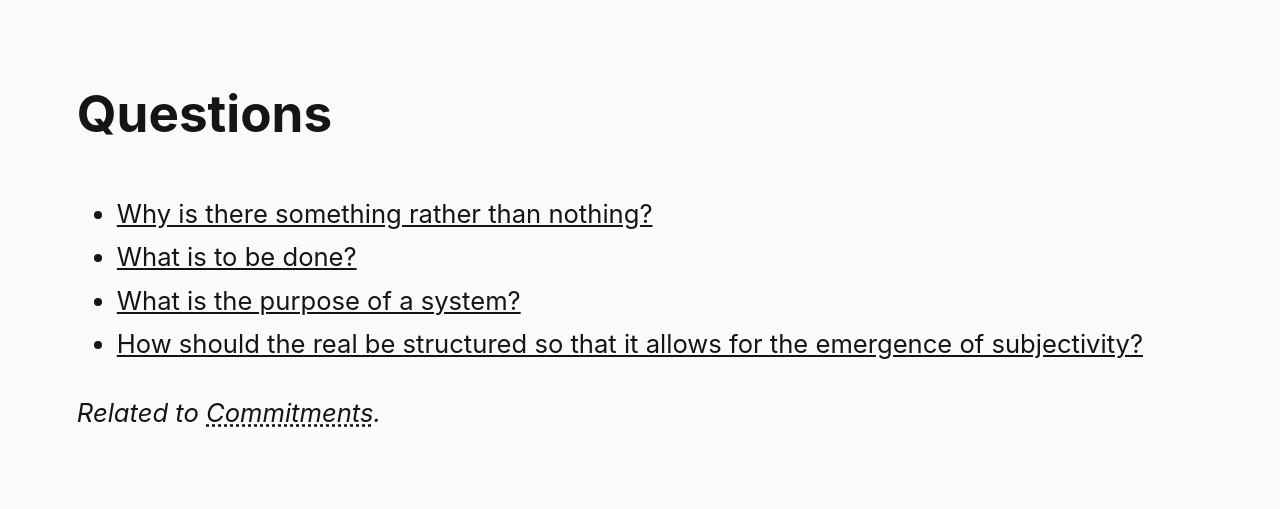
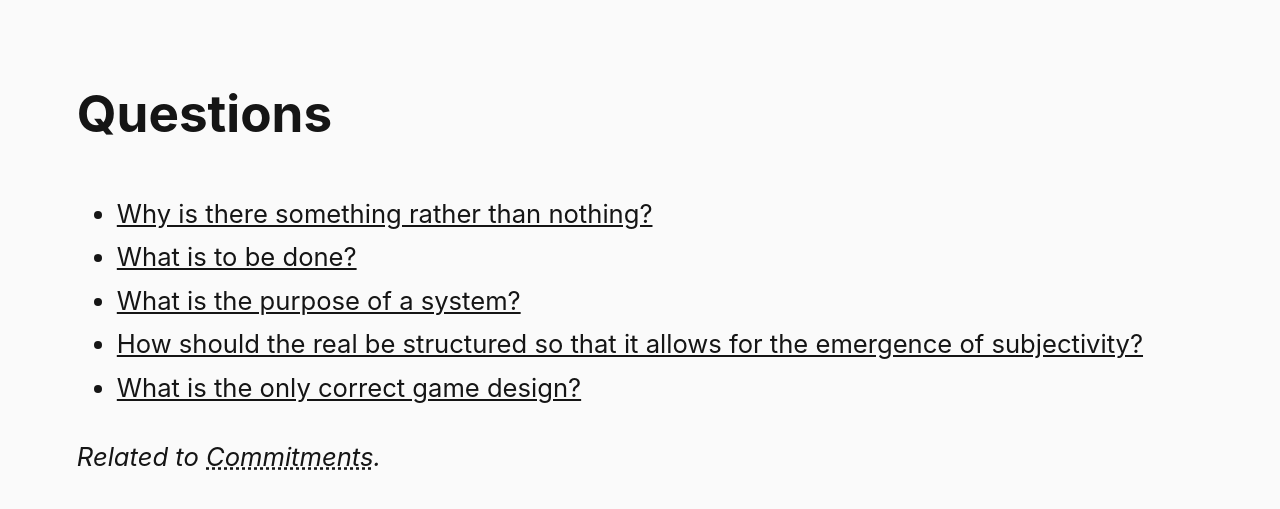
Before and after one commit to steinea/fyi, a Jekyll site: the page built from pages/questions.md, in a window 1280 px wide. Shown: the top 509 px of the page. Built offline with Jekyll 4.4.1, drawn with Linux system fonts in a browser that asks for light colours.

Commit message:
Add question, update date format

```diff
--- a/pages/questions.md
+++ b/pages/questions.md
@@ -4,9 +4,10 @@ title: Questions
 permalink: /questions/
 ---
 
-* [Why is there something rather than nothing?](https://archive.org/details/philosophicalwor00leibuoft/page/212/mode/2up?view=theater&q=209 "Leibniz, 1714")
-* [What is to be done?](https://www.marxists.org/archive/lenin/works/1901/witbd/ "Lenin, 1902")
-* [What is the purpose of a system?](https://en.wikipedia.org/wiki/The_purpose_of_a_system_is_what_it_does "Beer, 2002")
-* [How should the real be structured so that it allows for the emergence of subjectivity?](https://books.google.ca/books?id=XxYQCoaEU7AC "Zizek, 2012")
+* [Why is there something rather than nothing?](https://archive.org/details/philosophicalwor00leibuoft/page/212/mode/2up?view=theater&q=209 "Leibniz 1714")
+* [What is to be done?](https://www.marxists.org/archive/lenin/works/1901/witbd/ "Lenin 1902")
+* [What is the purpose of a system?](https://en.wikipedia.org/wiki/The_purpose_of_a_system_is_what_it_does "Beer 2002")
+* [How should the real be structured so that it allows for the emergence of subjectivity?](https://books.google.ca/books?id=XxYQCoaEU7AC "Zizek 2012")
+* [What is the only correct game design?](https://knowyourmeme.com/memes/this-is-the-only-correct-game-design "Lacina 2023")
 
 *Related to [Commitments](/commitments/).*
```
